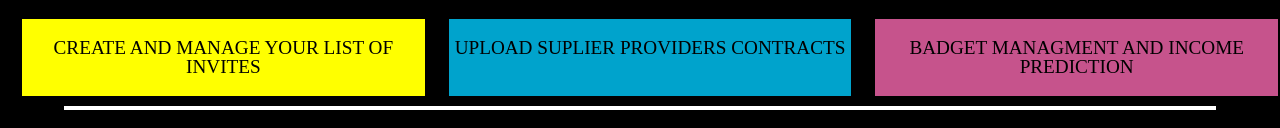
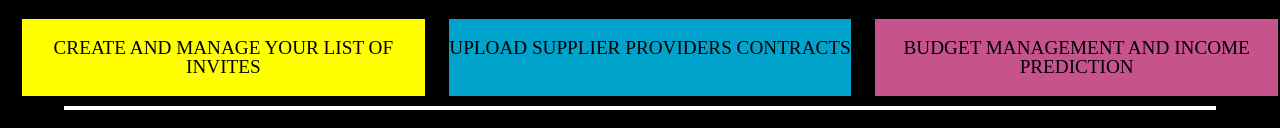
Before and after one commit to orbensimon/Mazal-Tov-Website, a website: page HTML/HTMLPage1.html in a window 1280 px wide. Shown: the part 513-641 px from the top of the page. Drawn offline with Linux system fonts and the light colour scheme.

Commit message:
final responsive home page

```diff
--- a/HTML/HTMLPage1.html
+++ b/HTML/HTMLPage1.html
@@ -29,10 +29,10 @@
             <p class="p2">Create and manage your list of invites</p>
         </div>
         <div class="col-4" id="c2">
-            <p class="p2">Upload suplier providers contracts</p>
+            <p class="p2">Upload supplier providers contracts</p>
         </div>
         <div class="col-4" id="c3">
-            <p class="p2">Badget managment and income prediction</p>
+            <p class="p2">Budget management and income prediction</p>
         </div>
     </div>
     <hr />
```
